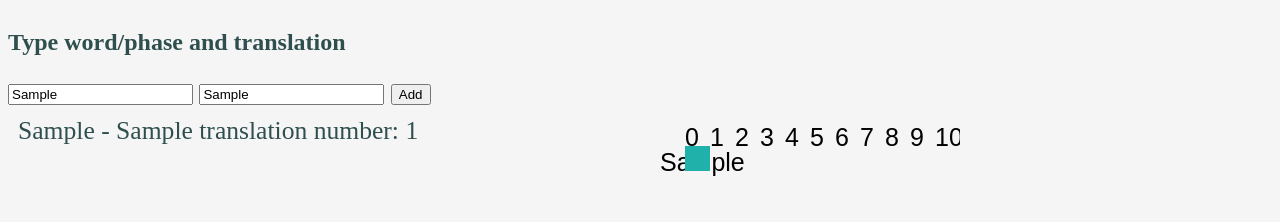
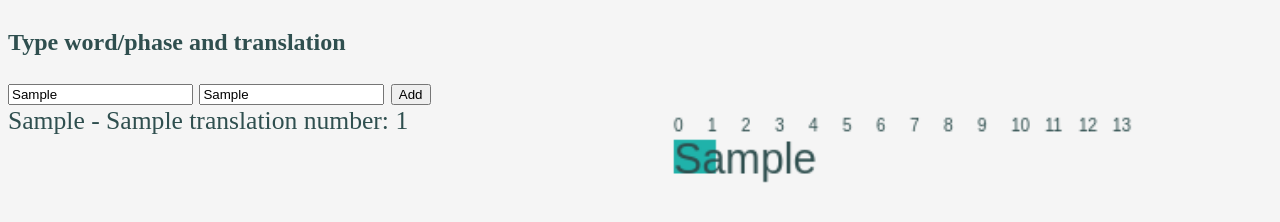
Before and after one commit to radekoziol/javascript-labs, a plain HTML site: page dictonary/dict.html in a window 1280 px wide. Both pictures are taken after typing "Sample", "Sample" into the empty fields and a click on the button "Add". Shown: the part 72-294 px from the top of the page. Drawn offline with Linux system fonts and the light colour scheme.

Commit message:
Allmost finished

```diff
--- a/dictonary/dict.html
+++ b/dictonary/dict.html
@@ -3,6 +3,7 @@
 <head>
     <meta charset="UTF-8">
     <script src = "script.js"></script>
+    <!--<tistle>Dictionary</tistle>-->
 
     <style type="text/css">
         body {
@@ -37,7 +38,6 @@
 <body>
 
 <p>Dictionary</p>
-
 <aside>
     <h1>
         Type word/phase and translation
@@ -54,7 +54,7 @@
 
     <t1 id="output"></t1>
 
-    <canvas id="myCanvas"></canvas>
+    <canvas id="chart"></canvas>
 
 </div>
 
--- a/dictonary/script.js
+++ b/dictonary/script.js
@@ -18,15 +18,29 @@ function addNewTranslation() {
 
     if (map[key] === undefined)
         map[key] = [];
-    map[key].push(val);
+    // Duplicates
+    if (map[key].toString().split(",")
+            .every(function (value) {
+                return value !== val
+            })){
+        if(val !== undefined)
+            map[key].push(val);
+    }
 }
 
 function printResults() {
     var output = "";
-
+    var c = 0;
     Object.keys(map).forEach(function (key) {
-        output += key + " - " + map[key] + "   translation number: "
-            + (countValues(map[key]) + 1) + "<br>"
+        c += map[key].toString().length;
+        if (c > 20){
+            output += key + " - " + map[key].toString().substring(0, 50) + "..   translation number: "
+                + (countValues(map[key]) + 1) + "<br>";
+            return void(0);
+        }
+        else
+            output += key + " - " + map[key] + "   translation number: "
+                + (countValues(map[key]) + 1) + "<br>";
     });
 
     document.getElementById("output").innerHTML = output;
@@ -37,28 +51,32 @@ function printChart() {
     var c = 1;
     Object.keys(map).forEach(function (key) {
 
-        for (var i = 0; i <= 15; i++) {
-            var can = document.getElementById("myCanvas");
+        for (var i = 0; i <= 25; i++) {
+            var can = document.getElementById("chart");
             var ctx = can.getContext("2d");
-            ctx.fillStyle = "black";
-            ctx.font="25px Arial";
-            ctx.fillText(i.toString(), (i+1) * 25, 25, 100);
+            ctx.fillStyle = "darkslategrey";
+            ctx.font = "10px Arial";
+            ctx.fillText(i.toString(), (i + 1) * 20, 15, 15);
         }
 
-        ctx.fillStyle = "black";
-        ctx.font="25px Arial";
-        ctx.fillText(key.toString(), 0 , (c+1)*25, 100);
 
         for (i = 1; i <= countValues(map[key]) + 1; i++) {
-            var can = document.getElementById("myCanvas");
-            var ctx = can.getContext("2d");
+            can = document.getElementById("chart");
+            ctx = can.getContext("2d");
             ctx.fillStyle = "lightseagreen";
-            ctx.fillRect(i * 25, c * 25, 25, 25);
+            ctx.fillRect(i * 20, c * 20, 25, 20);
 
         }
+
+        ctx.fillStyle = "darkslategrey";
+        ctx.font = "25px Arial";
+        if (key.toString().length > 25)
+            ctx.fillText(String(key).substring(0, 20) + "..", 20, (c + 1) * 20, 200);
+        else
+            ctx.fillText(key.toString(), 20, (c + 1) * 20, 200);
+
+
         c += 1;
-        output += key + " - " + map[key] + "   translation number: "
-            + (countValues(map[key]) + 1) + "<br>"
     });
 
 
--- a/dictonary/sheet.css
+++ b/dictonary/sheet.css
@@ -10,16 +10,20 @@ p{
     font-size: xx-large;
 }
 canvas{
+    display: block;
+
     float : left;
+    width: 40%;
     color: lightseagreen;
-    margin-top: 15px;
     font-size: medium;
+
 }
 t1{
-    padding: 10px;
+
+    display: block;
+
     text-align: left;
     float: left;
-    display: block;
     width: 50%;
 
     /*overflow: hidden; !* will contain if #first is longer than #second *!*/
```
